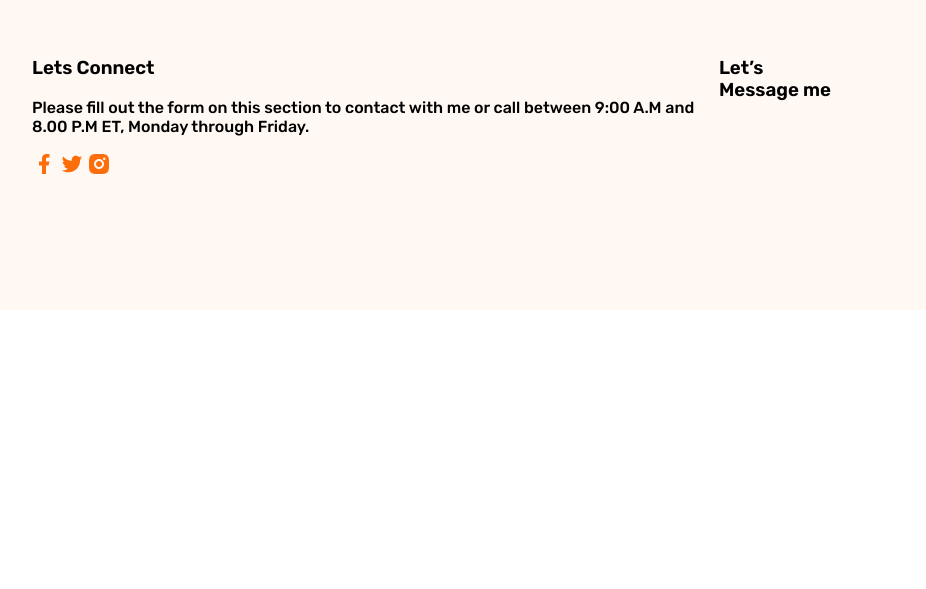
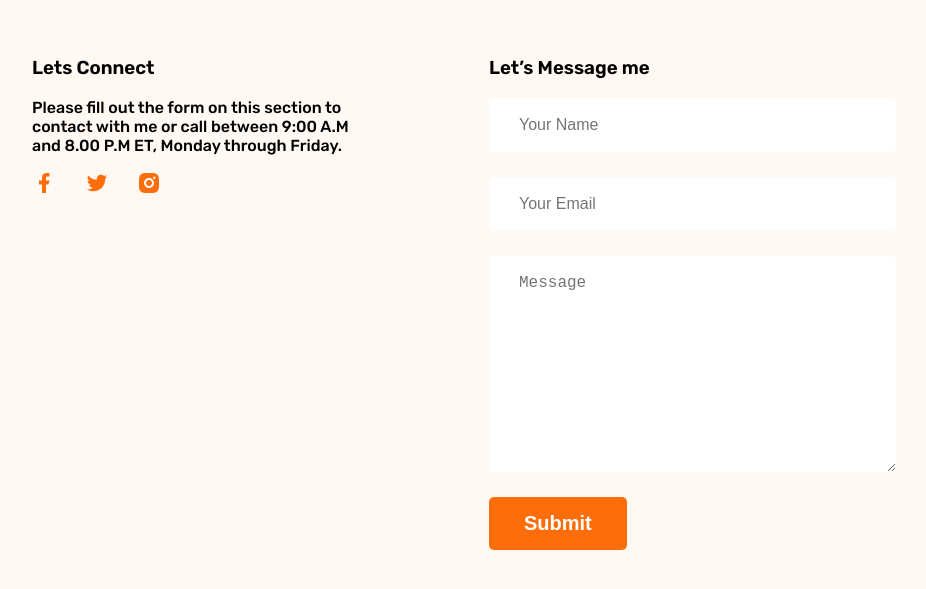
Before and after one commit to Taanveer22/webdeveloper-portfolio, a plain HTML site: page index.html in a window 1280 px wide. Shown: the part 3202-3791 px from the top of the page, without its empty margins (206-1132 px from the left). Before the commit the page ends 3520 px from the top, so only its background shows below. Drawn offline with Linux system fonts and the light colour scheme.

Commit message:
finished footer

```diff
--- a/index.html
+++ b/index.html
@@ -196,7 +196,18 @@
       <div class="footer-column">
         <h3 class="footer-column-title">Let’s Message me</h3>
 
+        <form class="contact" action="">
+
+          <input type="text" placeholder="Your Name" name="" id="">
+          <input type="email" placeholder="Your Email" name="" id="">
+          <textarea placeholder="Message" name="" id="" cols="30" rows="10"></textarea>
+          <input type="submit" class="btn-primary" value="Submit">
+
+        </form>
+
       </div>
+
+
 
 
 
--- a/styles/portfolio.css
+++ b/styles/portfolio.css
@@ -166,7 +166,6 @@ main {
   color: #474747;
   font-size: 30px;
   font-weight: 700;
-
 }
 
 .resume-item-title {
@@ -175,7 +174,6 @@ main {
   font-weight: 700;
   line-height: normal;
   margin-bottom: 10px;
-
 }
 
 .resume-item-institute {
@@ -194,21 +192,44 @@ main {
   line-height: 28px;
 }
 
-.resume-container hr{
+.resume-container hr {
   margin: 30px;
 }
 
 /* download cv buttton */
-.download-cv{
+.download-cv {
   text-align: center;
   margin-top: 50px;
 }
 
 /* footer styles */
 
-footer{
+footer {
   display: flex;
-  background: #FFF8F3;
+  gap: 110px;
+  background: #fff8f3;
   margin-top: 110px;
   padding: 130px 230px;
 }
+
+.footer-column {
+  width: 50%;
+}
+
+.social-links a{
+  margin-right: 25px;
+}
+
+.contact input[type="text"], .contact input[type="email"],
+textarea {
+  display: block;
+  margin-bottom: 25px;
+  padding: 18px 30px;
+  color: #757575;
+  font-size: 16px;
+  font-weight: 400;
+  border-radius: 5px;
+  background: #FFF;
+  border: 0;
+  width: 100%;
+}
```
